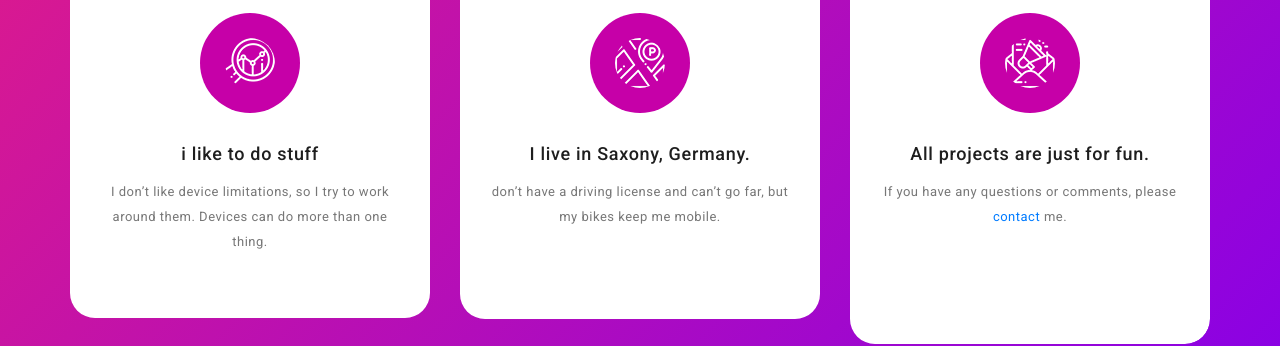
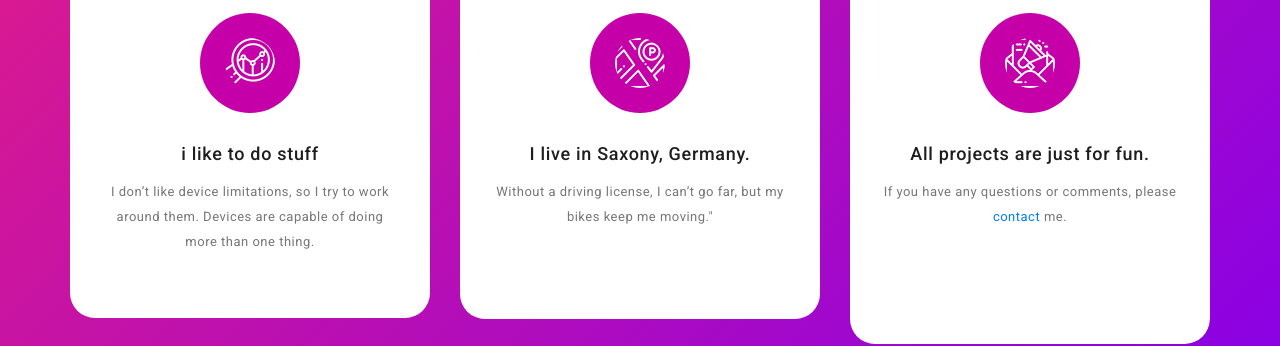
Before and after one commit to allstergamer/allstergamer.github.io, a plain HTML site: page index.html in a window 1280 px wide. Shown: the part 5744-6090 px from the top of the page. Drawn offline with Linux system fonts and the light colour scheme.

Commit message:
Update index.html

```diff
--- a/index.html
+++ b/index.html
@@ -325,7 +325,7 @@
                             <i><img src="assets/images/service-icon-01.png" alt=""></i>
                         </div>
                         <h5 class="service-title">i like to do stuff</h5>
-                        <p>I don’t like device limitations, so I try to work around them. Devices can do more than one thing.<br></p>
+                        <p>I don’t like device limitations, so I try to work around them. Devices are capable of doing more than one thing.<br></p>
                         <br>
                     </div>
                     <div class="item service-item" style="height: 350%;">
@@ -333,7 +333,7 @@
                             <i><img src="assets/images/service-icon-02.png" alt=""></i>
                         </div>
                         <h5 class="service-title">I live in Saxony, Germany.</h5>
-                        <p>don’t have a driving license and can’t go far, but my bikes keep me mobile.<br><br><br></p>
+                        <p>Without a driving license, I can’t go far, but my bikes keep me moving."<br><br><br></p>
 
                     </div>
                     <div class="item service-item" style="height: 350%;">
```
